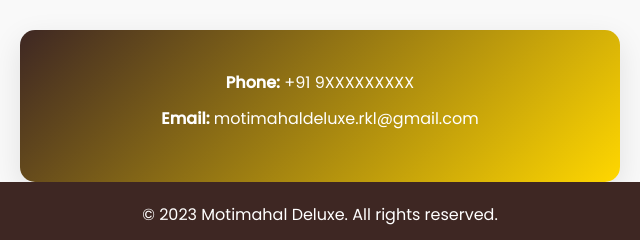
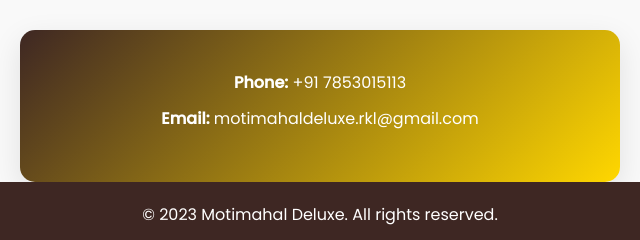
Before and after one commit to taufigsisb/motimahaldeluxe, a plain HTML site: page index.html in a window 1280 px wide. Shown: the part 2387-2627 px from the top of the page, 320-960 px from the left. Drawn offline with nearby package versions, Linux system fonts and the light colour scheme.

Commit message:
Update index.html

```diff
--- a/index.html
+++ b/index.html
@@ -290,7 +290,7 @@
     <section id="contact" class="container">
         <h2 class="section-title">Contact Us</h2>
         <div class="contact-box">
-            <p><strong>Phone:</strong> +91 9XXXXXXXXX</p>
+            <p><strong>Phone:</strong> +91 7853015113</p>
             <p><strong>Email:</strong> motimahaldeluxe.rkl@gmail.com</p>
         </div>
     </section>
```
